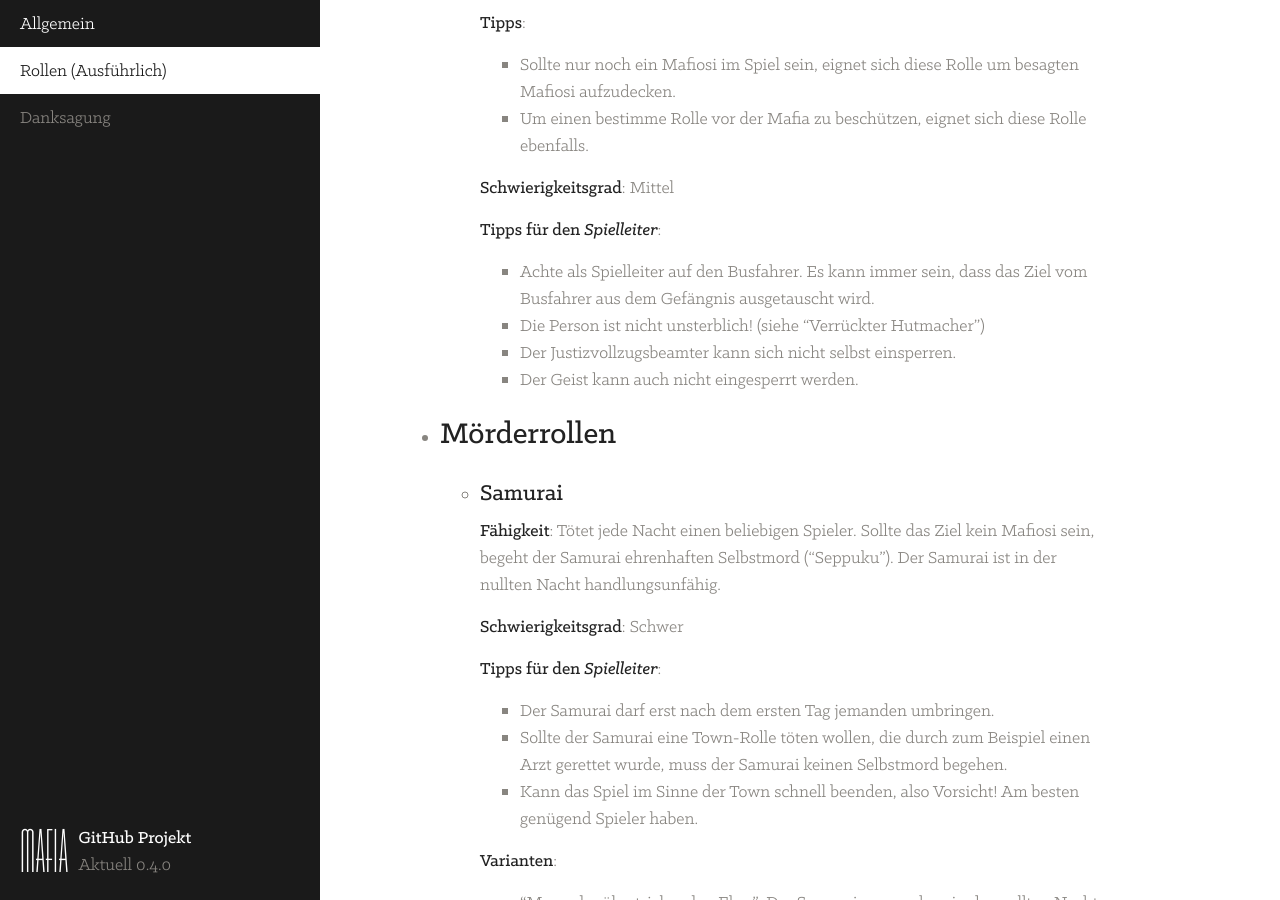
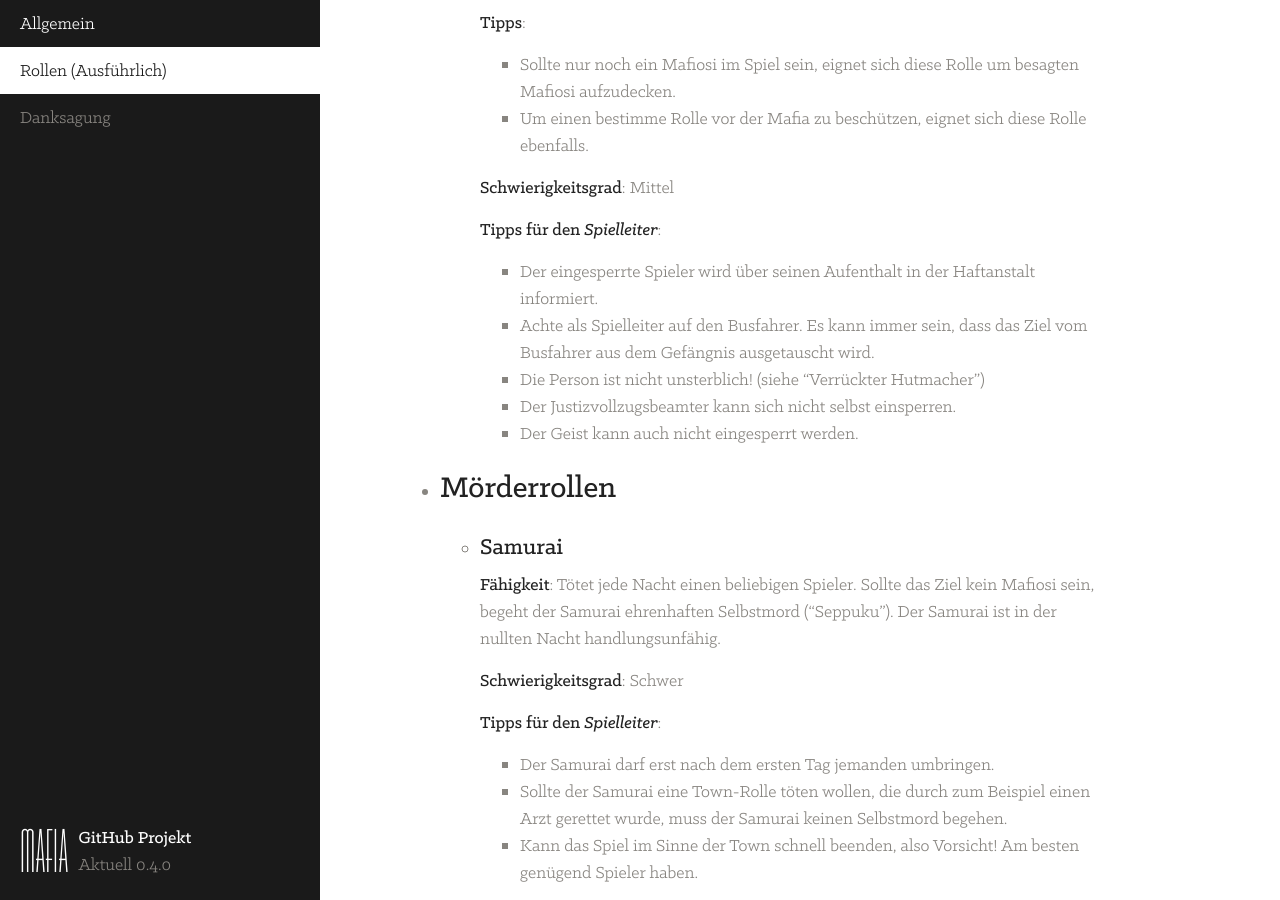
Before and after one commit to gamekeller/mafia, a Jekyll site: the page built from extended.md, in a window 1280 px wide and 900 px high, scrolled down 8907 px. Built offline with Jekyll 4.4.1, drawn with Linux system fonts in a browser that asks for light colours; emoji names are drawn with the system emoji font.

Commit message:
Jailed player shall be informed about his imprisonment; fixes #13

```diff
--- a/extended.md
+++ b/extended.md
@@ -315,6 +315,7 @@ Jede Rolle ist wichtig, egal ob Bürger oder Mafia Goon, also verschwendet sie n
 
       **Tipps für den *Spielleiter***:
 
+      * Der eingesperrte Spieler wird über seinen Aufenthalt in der Haftanstalt informiert.
       * Achte als Spielleiter auf den Busfahrer. Es kann immer sein, dass das Ziel vom Busfahrer aus dem Gefängnis ausgetauscht wird.
       * Die Person ist nicht unsterblich! (siehe “Verrückter Hutmacher”)
       * Der Justizvollzugsbeamter kann sich nicht selbst einsperren.
```
